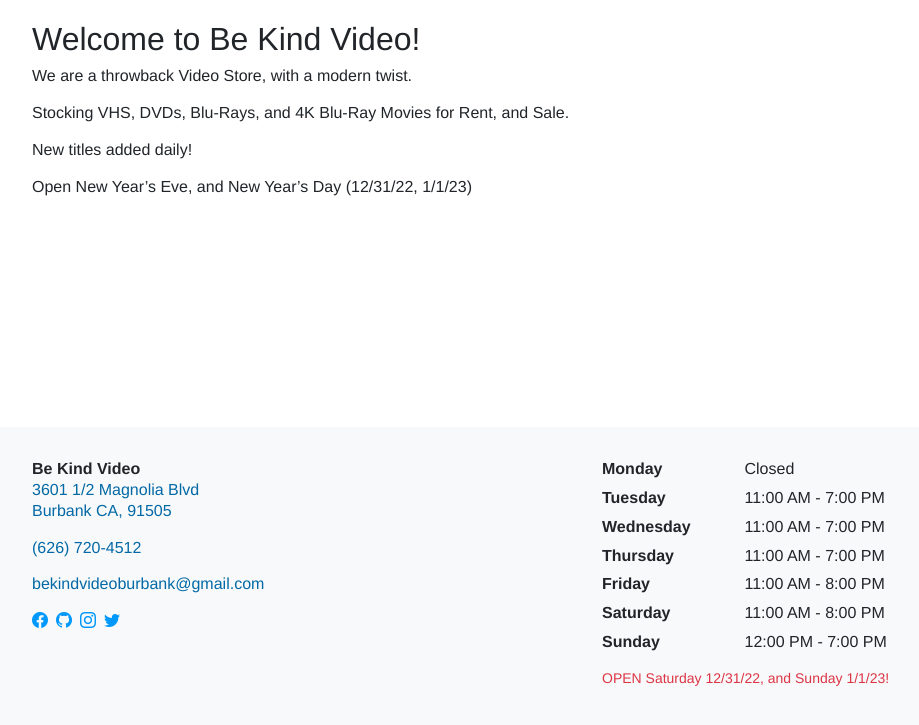
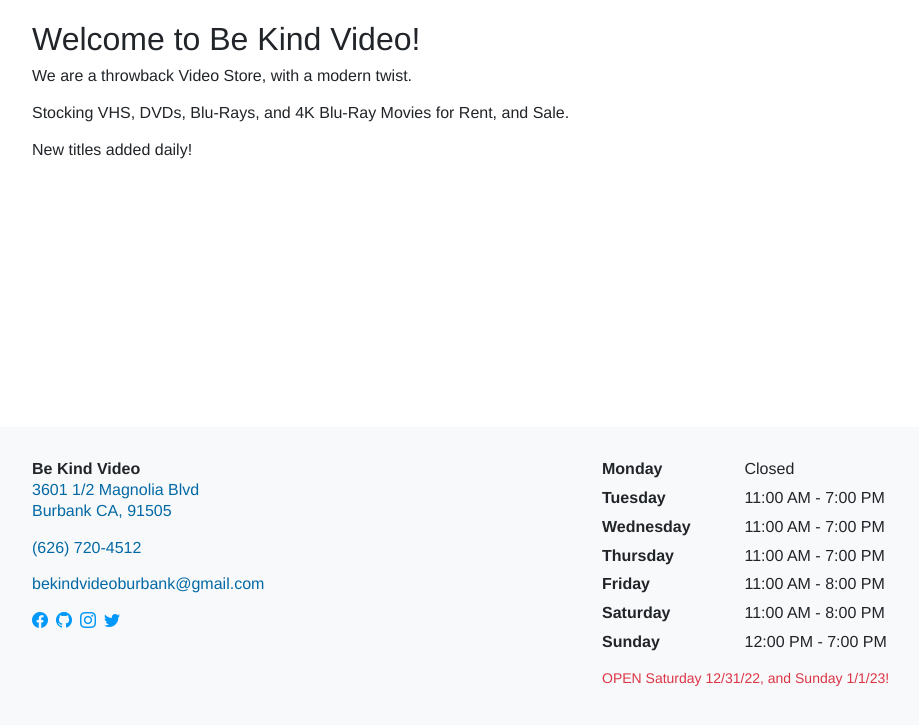
Before and after one commit to arenoir/be-kind-video, a Jekyll site: the page built from index.markdown, in a window 1280 px wide, cut to the strip 157-882 px from the top of the page. Shown: the whole strip, without its empty margins (50-969 px from the left). Built offline with Jekyll 4.4.1, drawn with Linux system fonts in a browser that asks for light colours.

Commit message:
Update index.markdown
Removed New Years Hours

```diff
--- a/index.markdown
+++ b/index.markdown
@@ -11,5 +11,3 @@
 Stocking VHS, DVDs, Blu-Rays, and 4K Blu-Ray Movies for Rent, and Sale.
 
 New titles added daily!
-
-Open New Year's Eve, and New Year's Day (12/31/22, 1/1/23)
```
